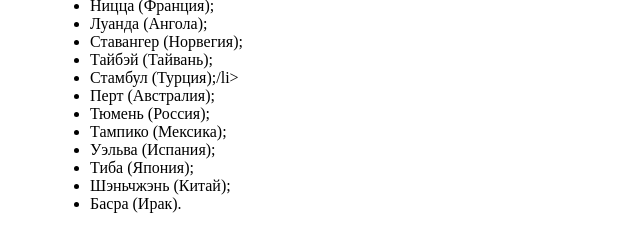
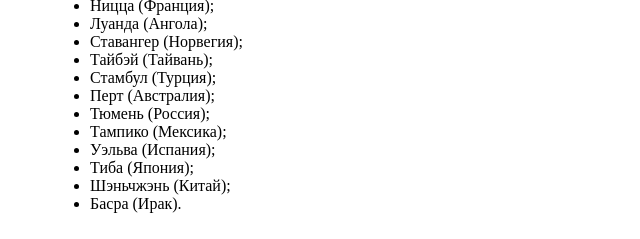
Before and after one commit to NKJDI/Practice, a plain HTML site: page index.html in a window 1280 px wide. Shown: the part 7632-7871 px from the top of the page, 0-640 px from the left. Drawn offline with Linux system fonts and the light colour scheme.

Commit message:
feat:change html.index

```diff
--- a/index.html
+++ b/index.html
@@ -743,7 +743,7 @@
       <li>Луанда (Ангола);</li>
       <li>Ставангер (Норвегия);</li>
       <li>Тайбэй (Тайвань);</li>
-      <li>Стамбул (Турция);/li></li>
+      <li>Стамбул (Турция);</li>
       <li>Перт (Австралия);</li>
       <li>Тюмень (Россия);</li>
       <li>Тампико (Мексика);</li>
```
